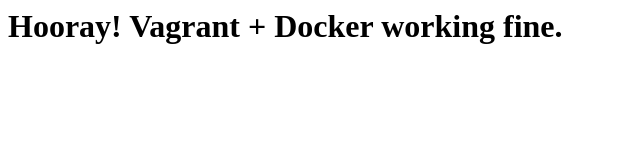
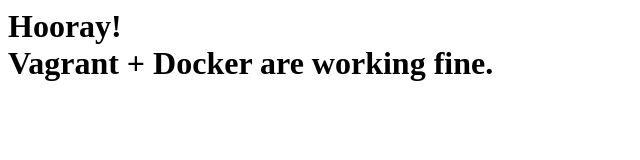
Before and after one commit to npoggi/vagrant-docker, a plain HTML site: page web-root/index.html in a window 1280 px wide. Shown: the whole page, without its empty margins (0-640 px from the left). Drawn offline with Linux system fonts and the light colour scheme.

Commit message:
Text changes

```diff
--- a/web-root/index.html
+++ b/web-root/index.html
@@ -1,5 +1,5 @@
 <html>
     <body>
-        <h1>Hooray! Vagrant + Docker working fine.</h1>
+        <h1>Hooray!</br> Vagrant + Docker are working fine.</h1>
     </body>
 </html>
```
